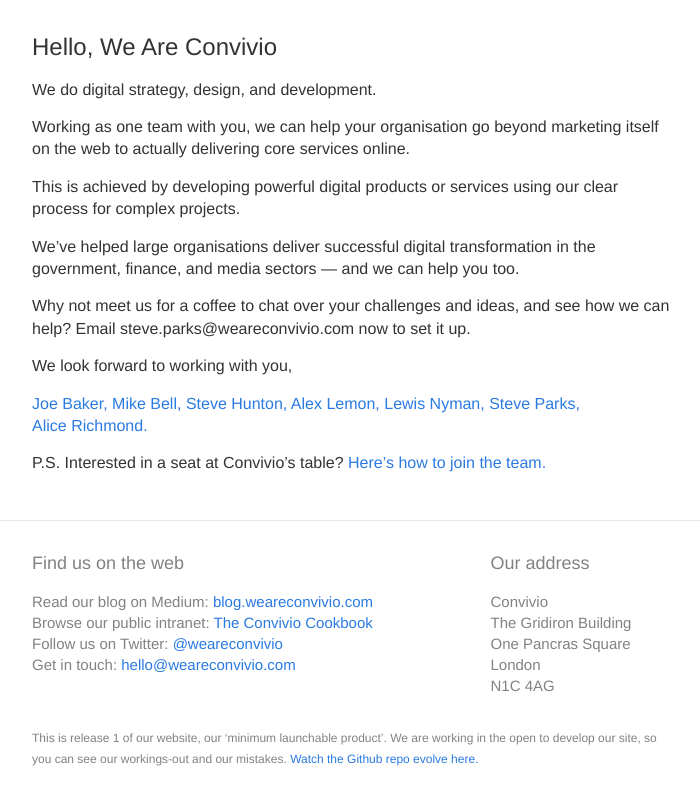
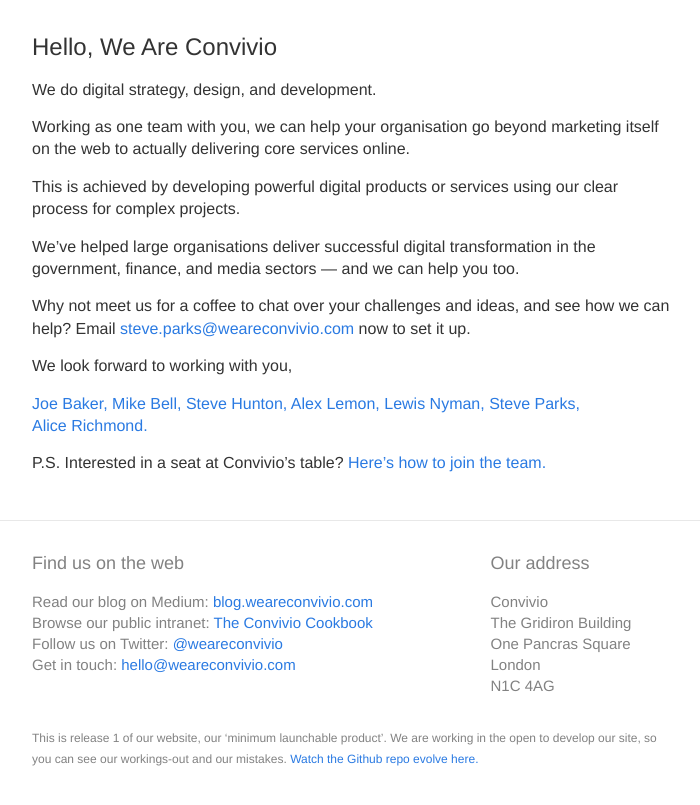
Before and after one commit to crablab/Convivio-Site, a Jekyll site: the page built from index.md, in a window 1280 px wide. Shown: the top 805 px of the page, without its empty margins (288-988 px from the left). Built offline with Jekyll 4.4.1, drawn with Linux system fonts in a browser that asks for light colours; some of the changed lines change nothing that is shown.

Commit message:
Added mailto link

```diff
--- a/index.md
+++ b/index.md
@@ -11,7 +11,7 @@
 
 We've helped large organisations deliver successful digital transformation in the government, finance, and media sectors — and we can help you too.
 
-Why not meet us for a coffee to chat over your challenges and ideas, and see how we can help? Email steve.parks@weareconvivio.com now to set it up.
+Why not meet us for a coffee to chat over your challenges and ideas, and see how we can help? Email <steve.parks@weareconvivio.com> now to set it up.
 
 We look forward to working with you,
 
```
